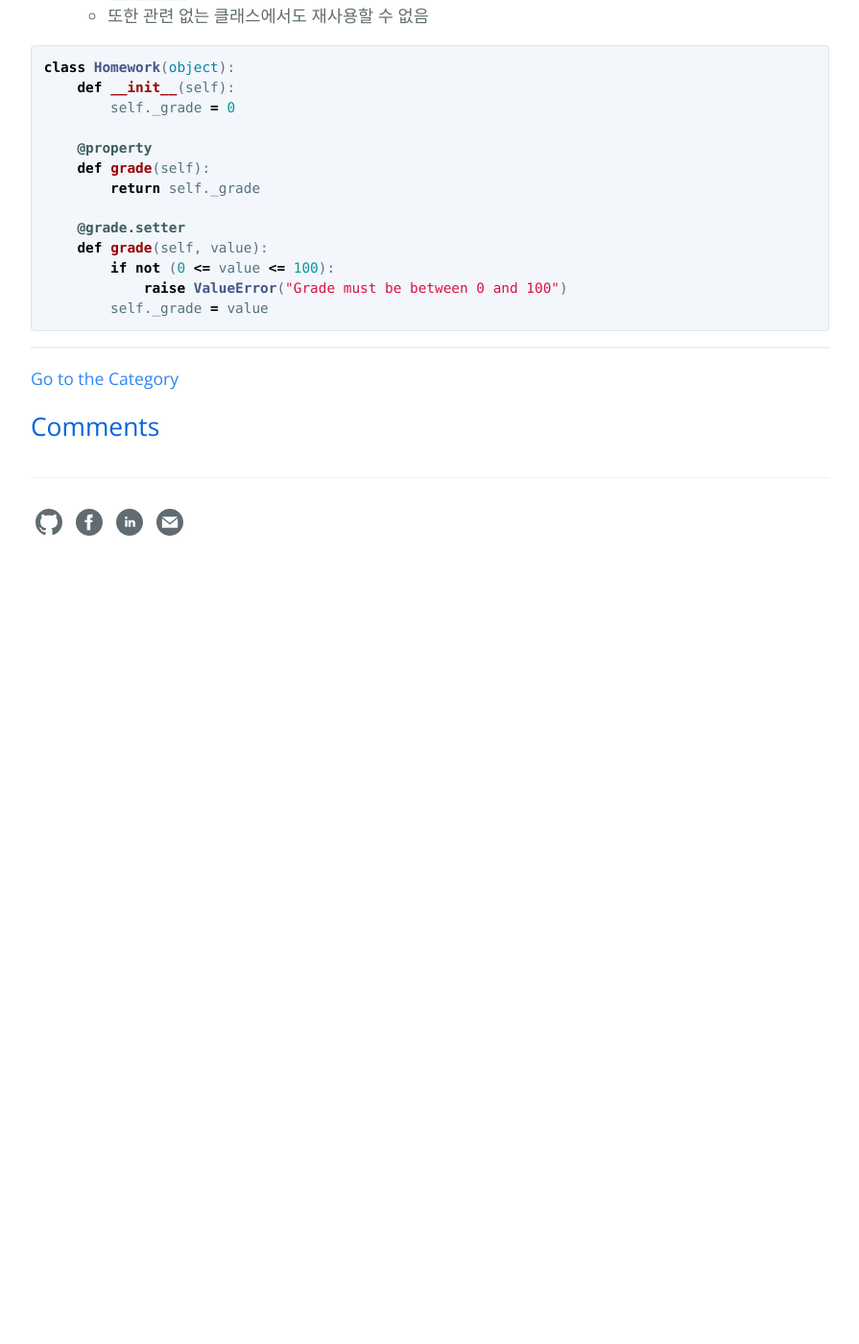
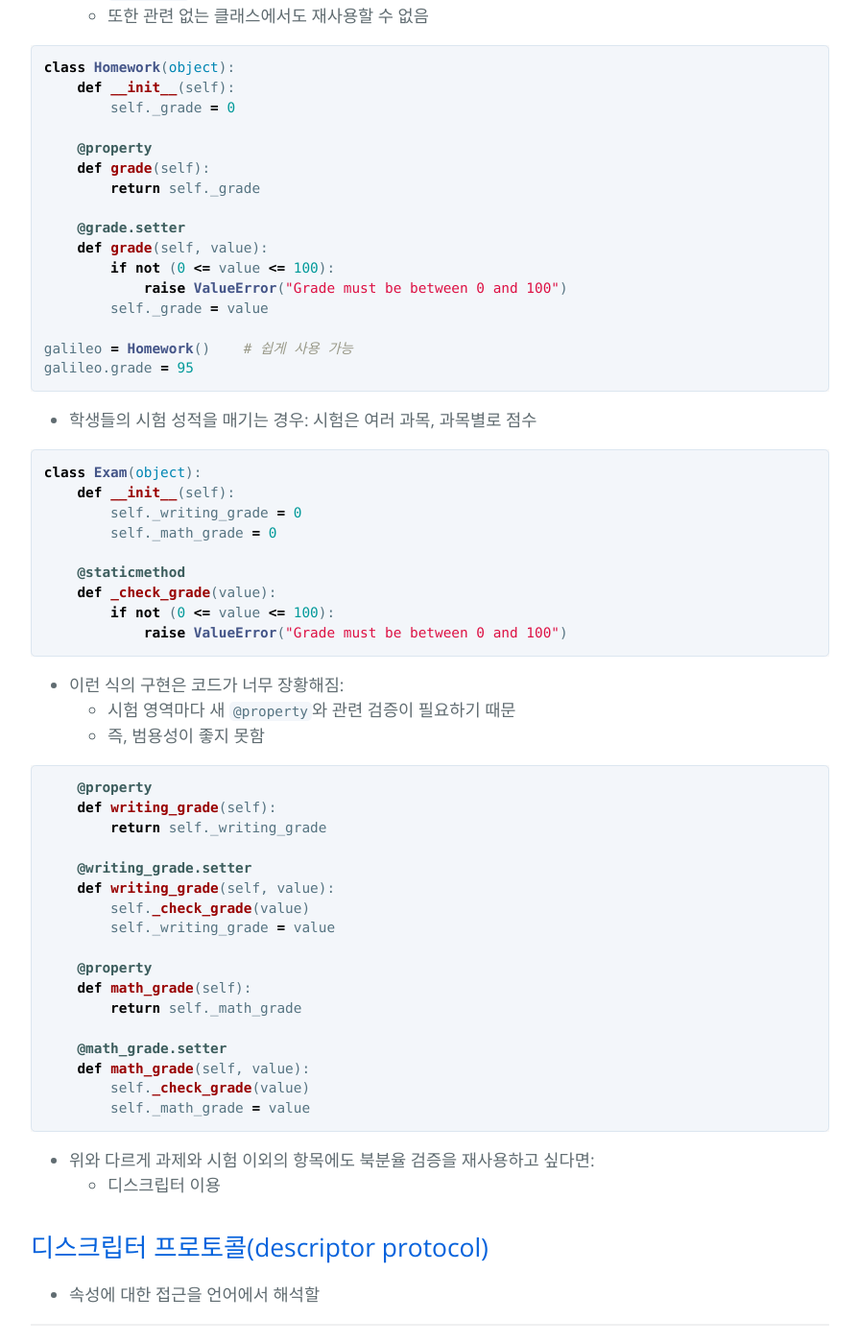
Before and after one commit to hcnoh/hcnoh.github.io, a Jekyll site: the page built from _posts/2018-10-11-effective-python-way31.md, in a window 1280 px wide and 1400 px high, scrolled down 705 px. Shown: the whole window at 96% size, without its empty margins (192-1087 px from the left). Built offline with Jekyll 4.4.1, drawn with Linux system fonts in a browser that asks for light colours; comment, search, counter and statistics services are not loaded; before the commit the page ends 1317 px from its top, so only the background shows below that.

Commit message:
Update 2018-10-11-effective-python-way31.md

````diff
--- a/_posts/2018-10-11-effective-python-way31.md
+++ b/_posts/2018-10-11-effective-python-way31.md
@@ -31,4 +31,51 @@ class Homework(object):
         if not (0 <= value <= 100):
             raise ValueError("Grade must be between 0 and 100")
         self._grade = value
+
+galileo = Homework()    # 쉽게 사용 가능
+galileo.grade = 95
 ```
+
+- 학생들의 시험 성적을 매기는 경우: 시험은 여러 과목, 과목별로 점수
+
+```python
+class Exam(object):
+    def __init__(self):
+        self._writing_grade = 0
+        self._math_grade = 0
+
+    @staticmethod
+    def _check_grade(value):
+        if not (0 <= value <= 100):
+            raise ValueError("Grade must be between 0 and 100")
+```
+
+- 이런 식의 구현은 코드가 너무 장황해짐:
+  - 시험 영역마다 새 `@property`와 관련 검증이 필요하기 때문
+  - 즉, 범용성이 좋지 못함
+
+```python
+    @property
+    def writing_grade(self):
+        return self._writing_grade
+
+    @writing_grade.setter
+    def writing_grade(self, value):
+        self._check_grade(value)
+        self._writing_grade = value
+
+    @property
+    def math_grade(self):
+        return self._math_grade
+
+    @math_grade.setter
+    def math_grade(self, value):
+        self._check_grade(value)
+        self._math_grade = value
+```
+
+- 위와 다르게 과제와 시험 이외의 항목에도 북분율 검증을 재사용하고 싶다면:
+  - 디스크립터 이용
+
+## 디스크립터 프로토콜(descriptor protocol)
+- 속성에 대한 접근을 언어에서 해석할
````
